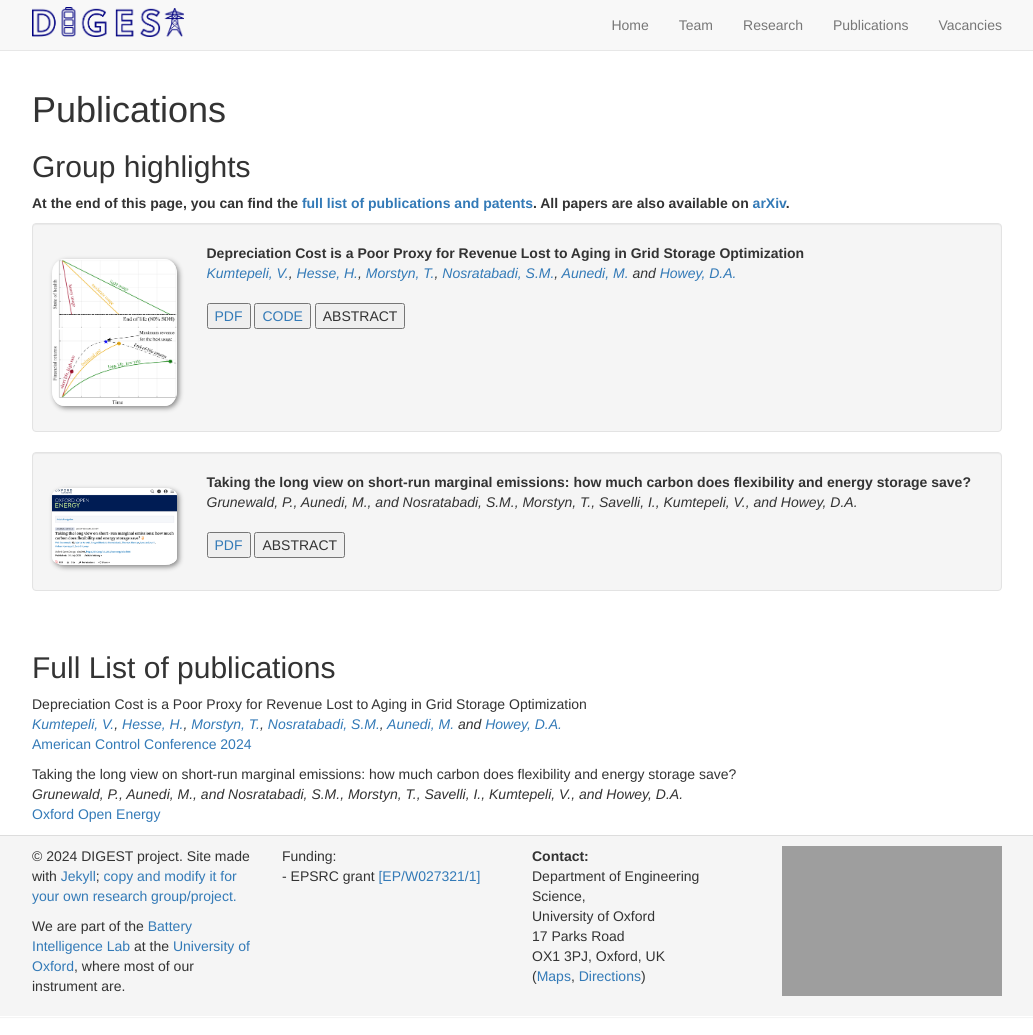
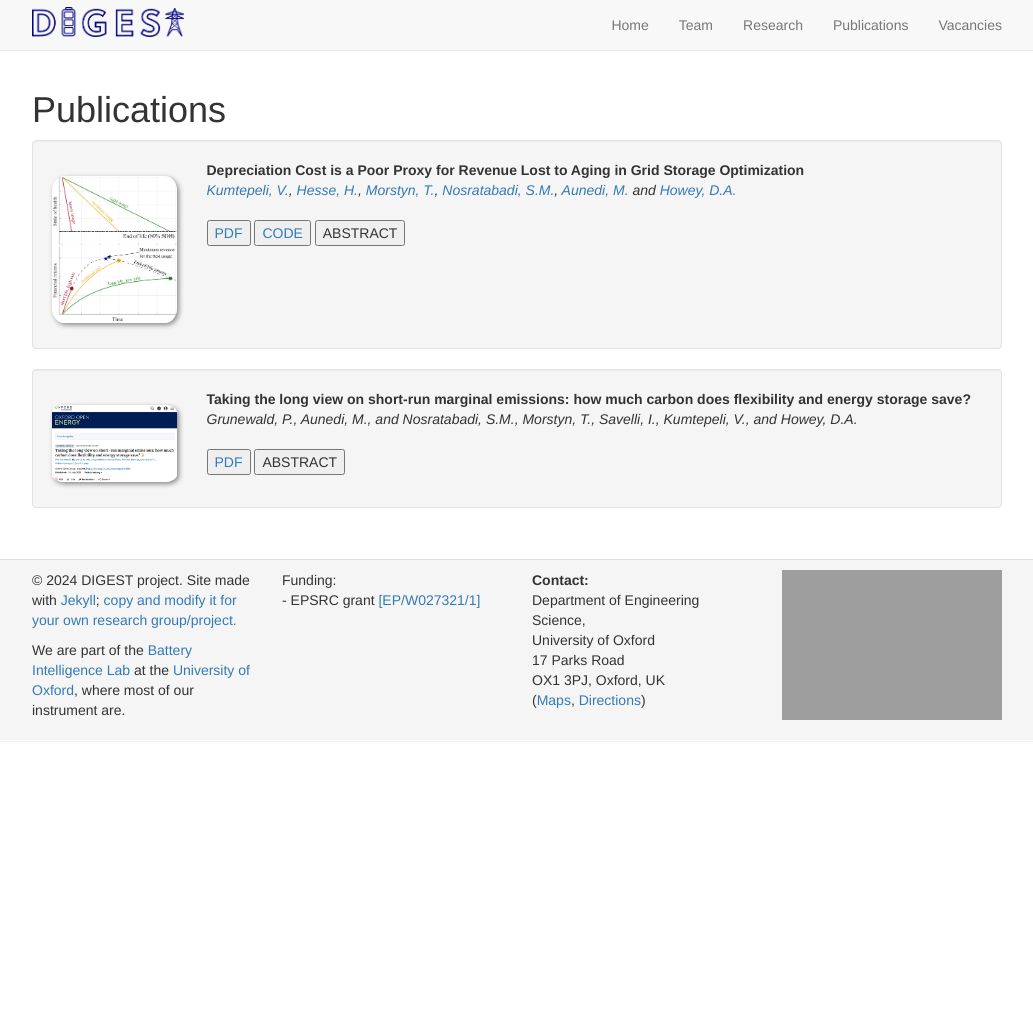
Before and after one commit to EPSRC-DIGEST/epsrc-digest.github.io, a Jekyll site: the page built from _pages/publications.md, in a window 1280 px wide and 1037 px high. Shown: the whole window, without its empty margins (123-1156 px from the left). Built offline with Jekyll 4.4.1, drawn with Linux system fonts in a browser that asks for light colours; nearby versions of some CDN libraries; grey boxes are pictures that could not be loaded.

Commit message:
Update publications.md
removed second publications section

```diff
--- a/_pages/publications.md
+++ b/_pages/publications.md
@@ -1,16 +1,12 @@
 ---
-title: "DIGEST project - Publications"
+title: "DIGEST Project - Publications"
 layout: gridlay
-excerpt: "DIGEST project -- Publications."
+excerpt: "DIGEST Project -- Publications."
 sitemap: false
 permalink: /publications/
 ---
 
 # Publications
-
-## Group highlights
-
-**At the end of this page, you can find the [full list of publications and patents](#full-list-of-publications). All papers are also available on [arXiv](https://arxiv.org/search/?query=Howey+David&searchtype=author&abstracts=show&order=-announced_date_first&size=50).**
 
 {% assign number_printed = 0 %}
 {% for publi in site.data.publist %}
@@ -45,12 +41,3 @@ permalink: /publications/
 {% endfor %}
 
 <p> &nbsp; </p>
-
-## Full List of publications
-
-{% for publi in site.data.publist %}
-
-  {{ publi.title }} <br />
-  <em>{{ publi.authors }}</em><br /><a href="{{ publi.link.url }}">{{ publi.link.display }}</a>
-
-{% endfor %}
```
